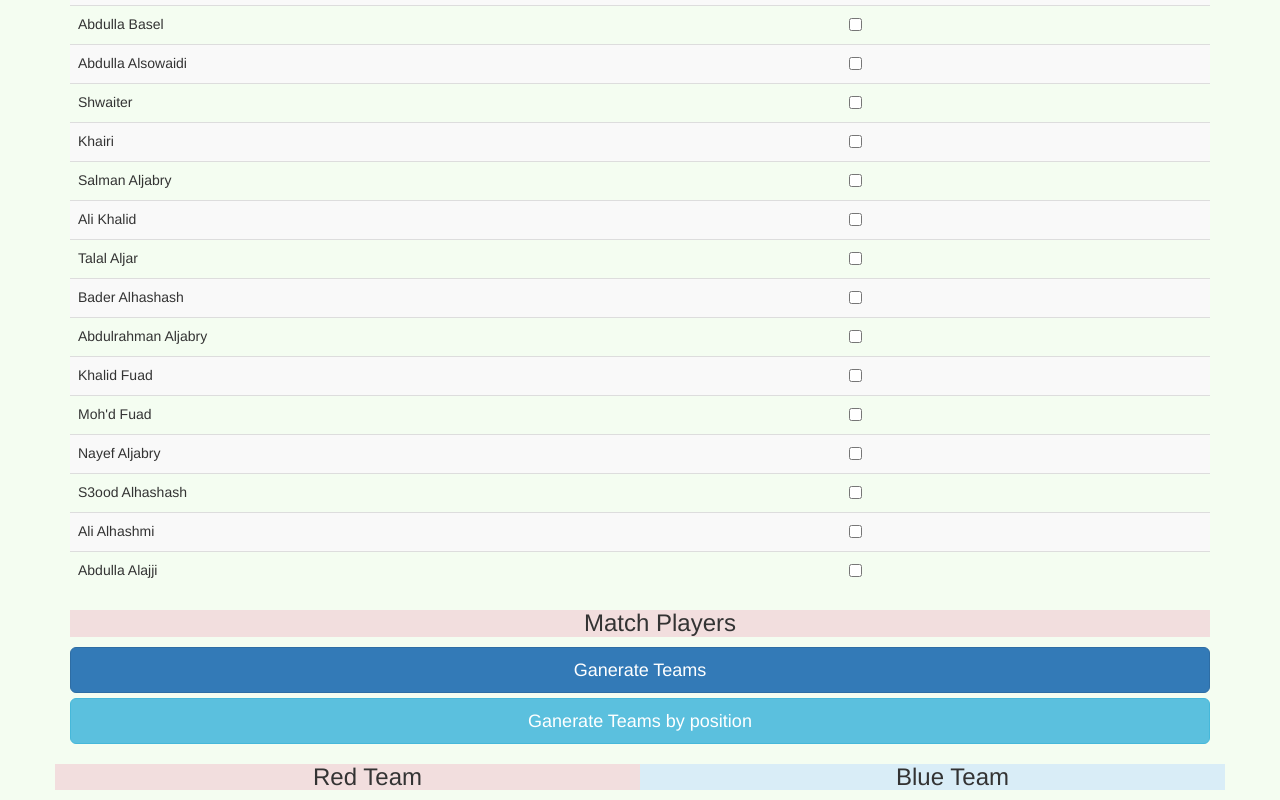
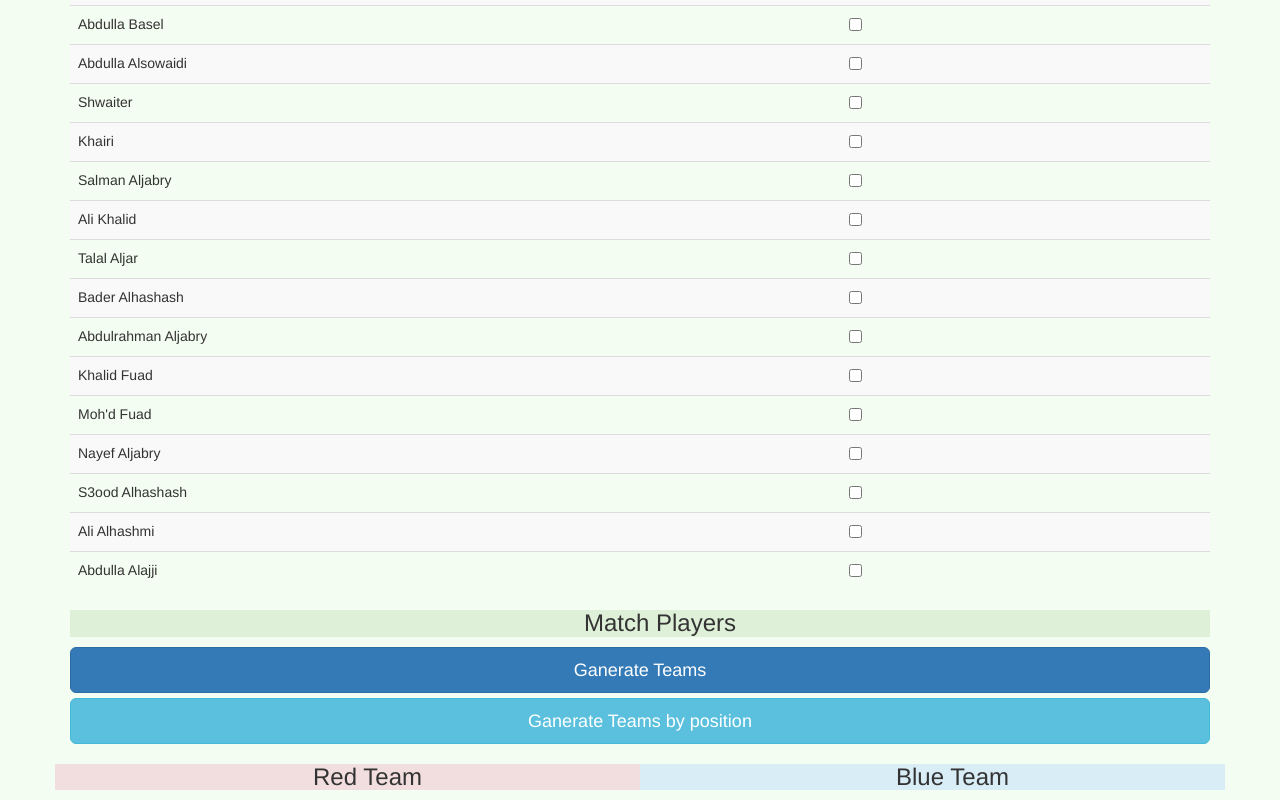
Before and after one commit to aalmalood/redPandaMatchDay, a plain HTML site: page index.html in a window 1280 px wide. Shown: the part 747-1547 px from the top of the page. Drawn offline with nearby package versions, Linux system fonts and the light colour scheme.

Commit message:
d
Signed-off-by: aalmalood <almalood.91@gmail.com>

```diff
--- a/index.html
+++ b/index.html
@@ -42,7 +42,7 @@
 
 
 
-          <ol class="bg-danger" style="text-align: center;">
+          <ol class="bg-success" style="text-align: center;">
             <h3 align="center"  class="display-3">Match Players</h3>
             <li ng-repeat="y in pp.matchPlayer">
               {{y.name}}  {{y.pose}}
```
